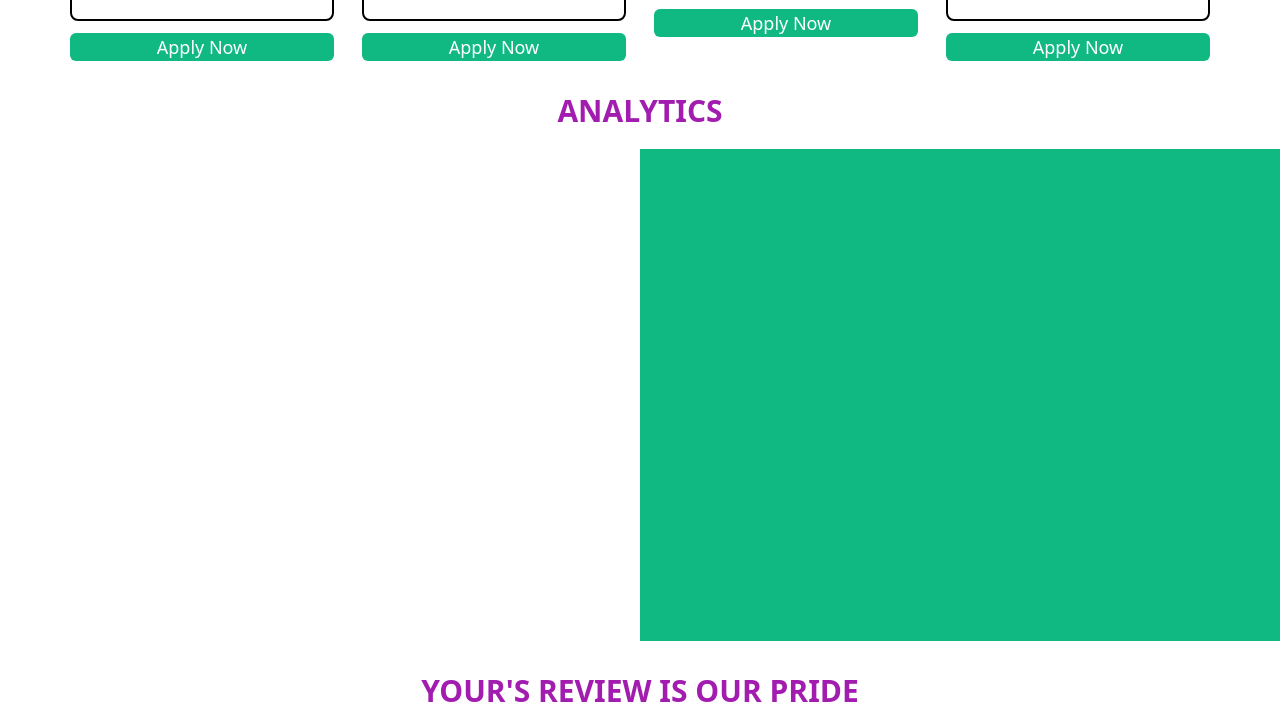
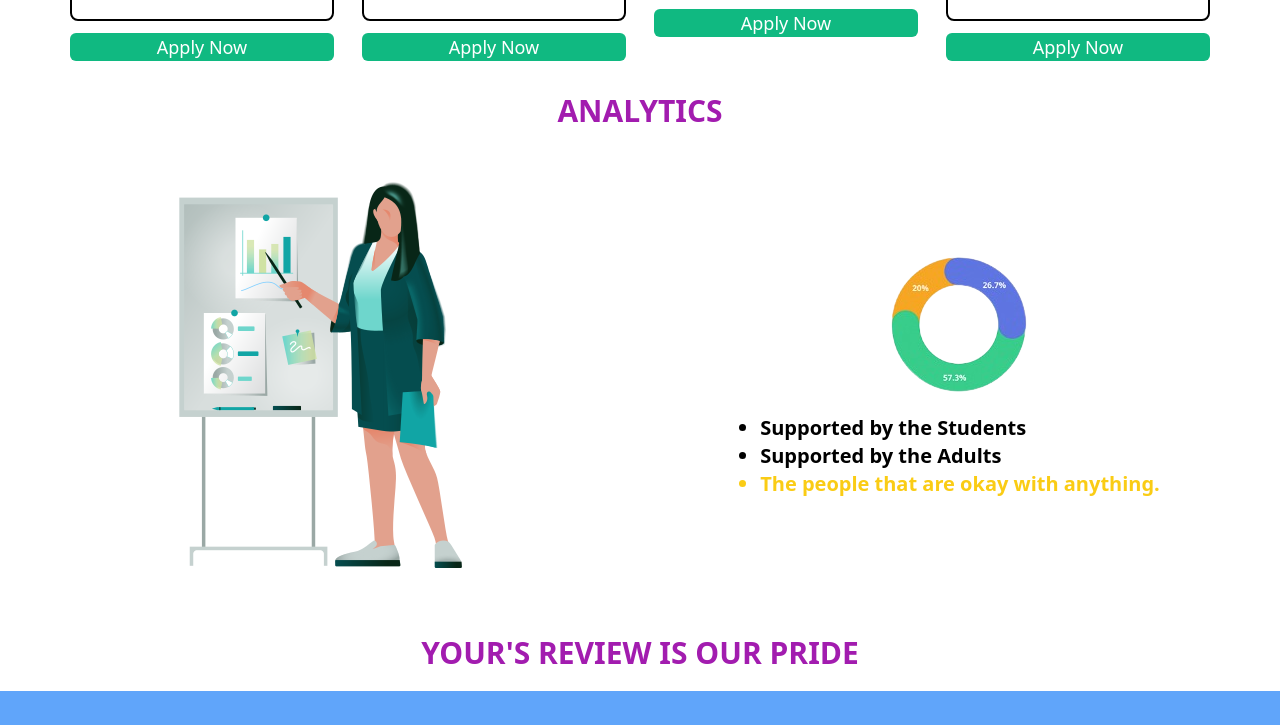
Before and after one commit to Ssaj525/Data-Structure-Game, a plain HTML site: page index.html in a window 1280 px wide. Shown: the part 1535-2260 px from the top of the page. Drawn offline with nearby package versions, Linux system fonts and the light colour scheme.

Commit message:
Add files via upload

```diff
--- a/index.html
+++ b/index.html
@@ -132,14 +132,19 @@
 
         </div>
         <!-- third-section -->
-        <div class="third-section h-[580px] w-full flex items-center bg-white flex-col">
+        <div class="third-section h-[750px] md:h-[580px] w-full flex items-center bg-white flex-col">
           <h2 class="mt-2 md:mt-8 text-center text-2xl md:text-3xl font-bold text-fuchsia-700">ANALYTICS</h2>
           <div class="analyast mt-5 h-full w-full flex flex-col-reverse md:flex-row justify-between items-center">
-            <div class="left w-5/6 md:w-1/2 h-full">
-
+            <div class="left w-5/6 md:w-1/2 h-full flex items-center justify-center bg-emerald-200">
+              <img src="./Jignasa project/imgs/present.png" alt="">
             </div>
-            <div class="right w-5/6 mt-2 md:mt-0 md:w-1/2 h-full bg-emerald-500">
-              <img src="" alt="">
+            <div class="right w-5/6 mt-2 md:mt-0 md:w-1/2 h-full flex flex-col justify-center items-center" >
+              <img src="./Jignasa project/imgs/pie chart.png" class="w-96 h-1/2 bg-cover" alt="">
+              <ul class="mt-4">
+                <li class="list-disc text-emerald-400 font-bold text-xl">Supported by the Students</li>
+                <li class="list-disc text-blue-400 font-bold text-xl">Supported by the Adults</li>
+                <li class="list-disc text-yellow-400 font-bold text-xl">The people that are okay with anything.</li>
+              </ul>
             </div>
           </div>
 
```
Also changed, not shown: Jignasa project/imgs/pie chart.png (added), Jignasa project/imgs/present.png (added).
